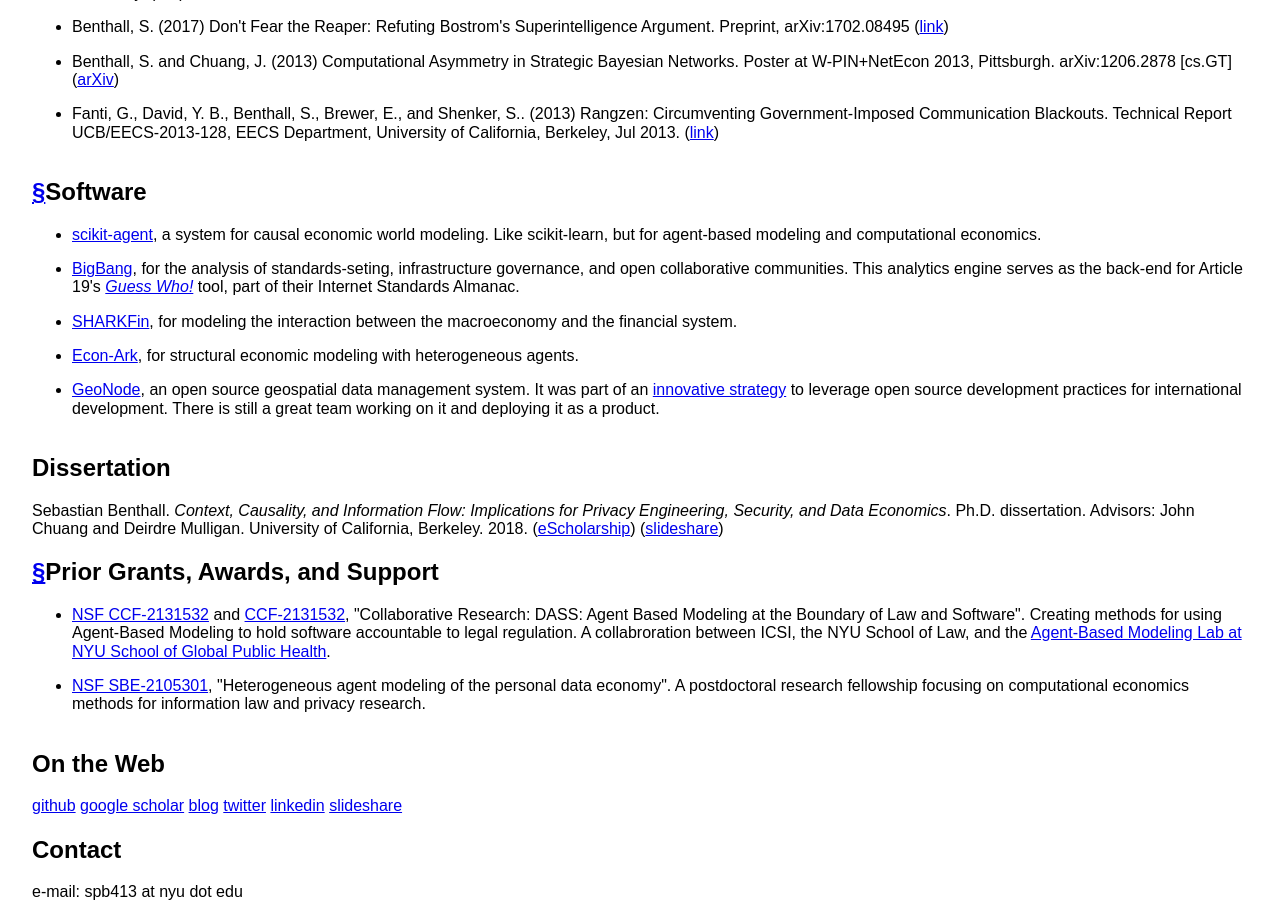
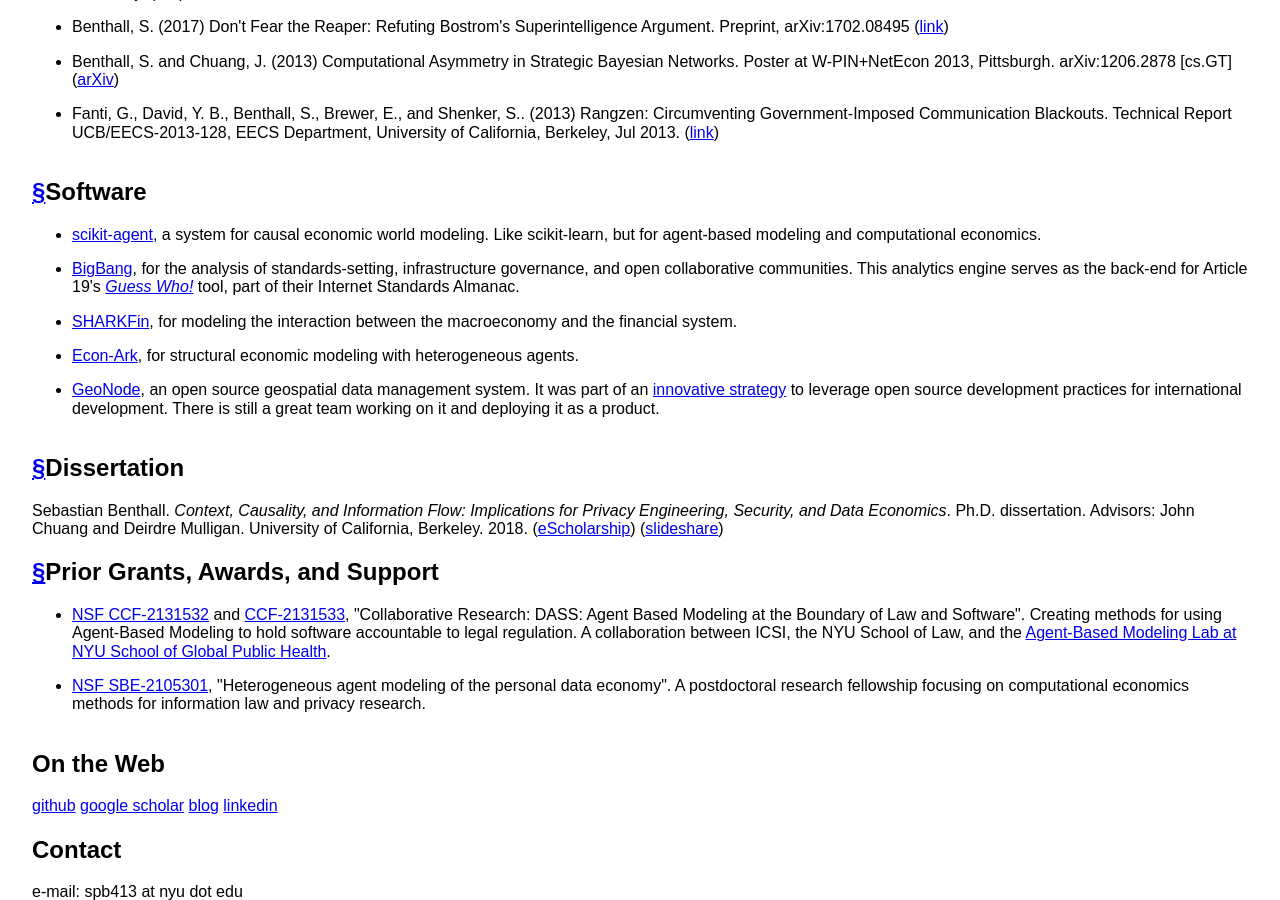
Before and after one commit to sbenthall/personal_website, a Jekyll site: the page built from index.md, in a window 1280 px wide and 900 px high, scrolled down 1850 px. Built offline with Jekyll 4.4.1, drawn with Linux system fonts in a browser that asks for light colours; nearby versions of some CDN libraries.

Commit message:
content corrections and updates

```diff
--- a/index.md
+++ b/index.md
@@ -62,19 +62,19 @@
 <h2 id="software"><a href="#software">&sect;</a>Software</h2>
 <ul>
   <li><a href="http://github.com/scikit-agent/scikit-agent">scikit-agent</a>, a system for causal economic world modeling. Like scikit-learn, but for agent-based modeling and computational economics.</li>
-  <li><a href="http://github.com/sbenthall/bigbang">BigBang</a>, for the analysis of standards-seting, infrastructure governance, and open collaborative communities. This analytics engine serves as the back-end for Article 19's <a href="https://www.article19.org/resources/internet-standards-almanac-whos-really-shaping-the-internet/"><em>Guess Who!</em></a> tool, part of their Internet Standards Almanac.</li>
+  <li><a href="http://github.com/sbenthall/bigbang">BigBang</a>, for the analysis of standards-setting, infrastructure governance, and open collaborative communities. This analytics engine serves as the back-end for Article 19's <a href="https://www.article19.org/resources/internet-standards-almanac-whos-really-shaping-the-internet/"><em>Guess Who!</em></a> tool, part of their Internet Standards Almanac.</li>
   <li><a href="https://github.com/sbenthall/SHARKFin">SHARKFin</a>, for modeling the interaction between the macroeconomy and the financial system.</li>
   <li><a href="https://github.com/econ-ark">Econ-Ark</a>, for structural economic modeling with heterogeneous agents.</li>
   <li><a href="http://geonode.org/">GeoNode</a>, an open source geospatial data management system. It was part of an <a href="https://opendri.org/wp-content/uploads/2017/03/OpenDRI-and-GeoNode-a-Case-Study-on-Institutional-Investments-in-Open-Source.pdf">innovative strategy</a> to leverage open source development practices for international development. There is still a great team working on it and deploying it as a product.</li>
 </ul>
 
-<h2 id="dissertation">Dissertation</h2>
+<h2 id="dissertation"><a href="#dissertation">&sect;</a>Dissertation</h2>
 
 <p>Sebastian Benthall. <em>Context, Causality, and Information Flow: Implications for Privacy Engineering, Security, and Data Economics</em>. Ph.D. dissertation. Advisors: John Chuang and Deirdre Mulligan. University of California, Berkeley. 2018. (<a href="https://escholarship.org/uc/item/5sg7q32q">eScholarship</a>) (<a href="https://www.slideshare.net/SebastianBenthall/context-causality-and-information-flow-implications-for-privacy-engineering-security-and-data-economics">slideshare</a>)</p>
 
 <h2 id="awards"><a href="#awards">&sect;</a>Prior Grants, Awards, and Support</h2>
 <ul>
-  <li><a href="https://www.nsf.gov/awardsearch/showAward?AWD_ID=2131532">NSF CCF-2131532</a> and <a href="https://www.nsf.gov/awardsearch/showAward?AWD_ID=2131533">CCF-2131532</a>, "Collaborative Research: DASS: Agent Based Modeling at the Boundary of Law and Software". Creating methods for using Agent-Based Modeling to hold software accountable to legal regulation. A collabroration between ICSI, the NYU School of Law, and the <a href="https://publichealth.nyu.edu/research-scholarship/centers-labs-initiatives/agent-based-modeling-lab">Agent-Based Modeling Lab at NYU School of Global Public Health</a>.</li>
+  <li><a href="https://www.nsf.gov/awardsearch/showAward?AWD_ID=2131532">NSF CCF-2131532</a> and <a href="https://www.nsf.gov/awardsearch/showAward?AWD_ID=2131533">CCF-2131533</a>, "Collaborative Research: DASS: Agent Based Modeling at the Boundary of Law and Software". Creating methods for using Agent-Based Modeling to hold software accountable to legal regulation. A collaboration between ICSI, the NYU School of Law, and the <a href="https://publichealth.nyu.edu/research-scholarship/centers-labs-initiatives/agent-based-modeling-lab">Agent-Based Modeling Lab at NYU School of Global Public Health</a>.</li>
   <li><a href="https://www.nsf.gov/awardsearch/show-award?AWD_ID=2105301">NSF SBE-2105301</a>, "Heterogeneous agent modeling of the personal data economy". A postdoctoral research fellowship focusing on computational economics methods for information law and privacy research.</li>
 </ul>
 
@@ -92,7 +92,7 @@
 
 <h2>On the Web</h2>
 
-<p><a href="https://github.com/sbenthall">github</a> <a href="https://scholar.google.com/citations?user=iOgZOWYAAAAJ&hl=en">google scholar</a> <a href="http://digifesto.com">blog</a> <a href="http://twitter.com/sbenthall">twitter</a> <a href="http://lnkd.in/dQXWUp3">linkedin</a>  <a href="http://www.slideshare.net/SebastianBenthall">slideshare</a> <!-- <a href="https://medium.com/@sbenthall">medium</a> --></p>
+<p><a href="https://github.com/sbenthall">github</a> <a href="https://scholar.google.com/citations?user=iOgZOWYAAAAJ&hl=en">google scholar</a> <a href="http://digifesto.com">blog</a> <a href="https://www.linkedin.com/in/sebastianbenthall/">linkedin</a> <!-- <a href="https://medium.com/@sbenthall">medium</a> --></p>
 
 <h2>Contact</h2>
 <p>e-mail: spb413 at nyu dot edu</p>
```
